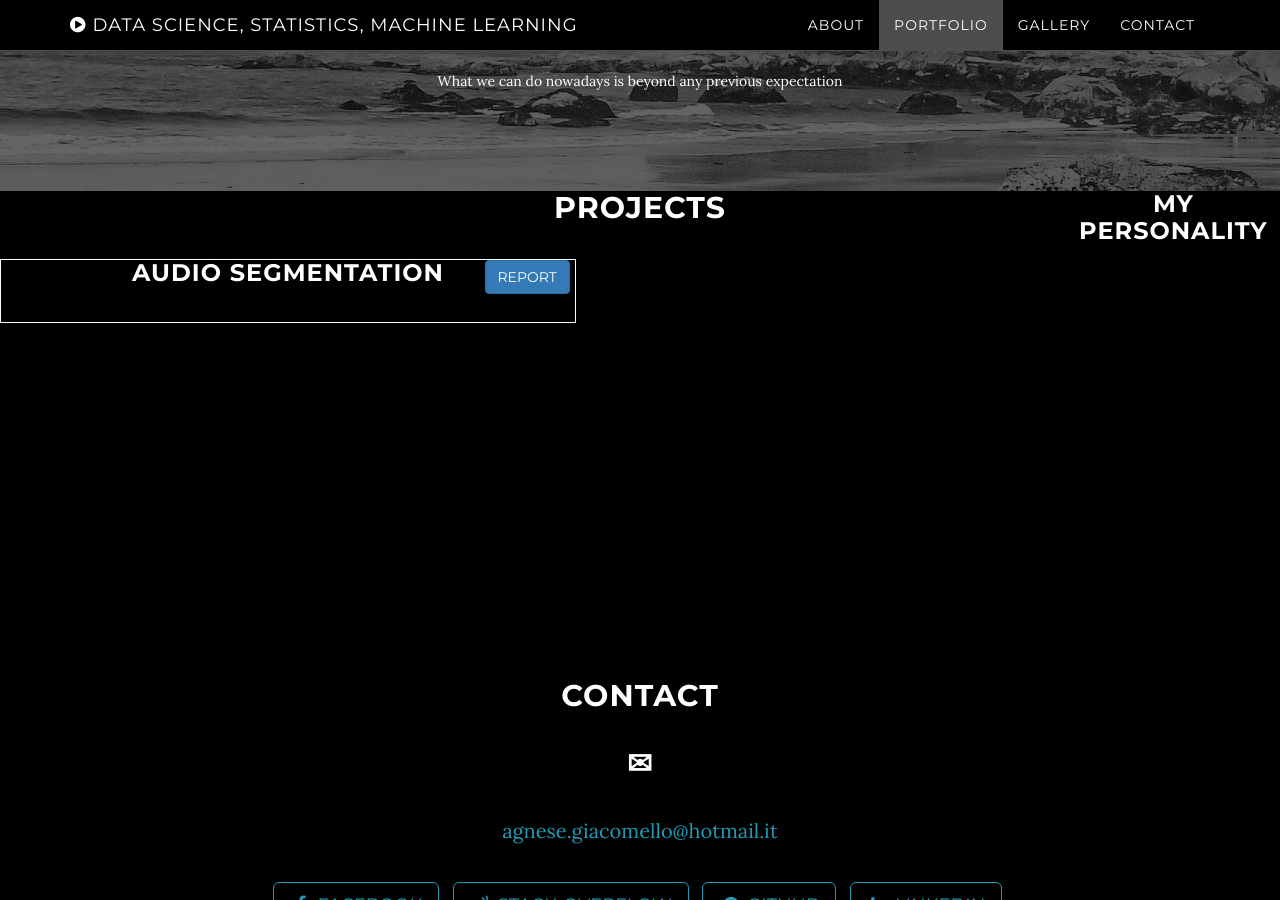
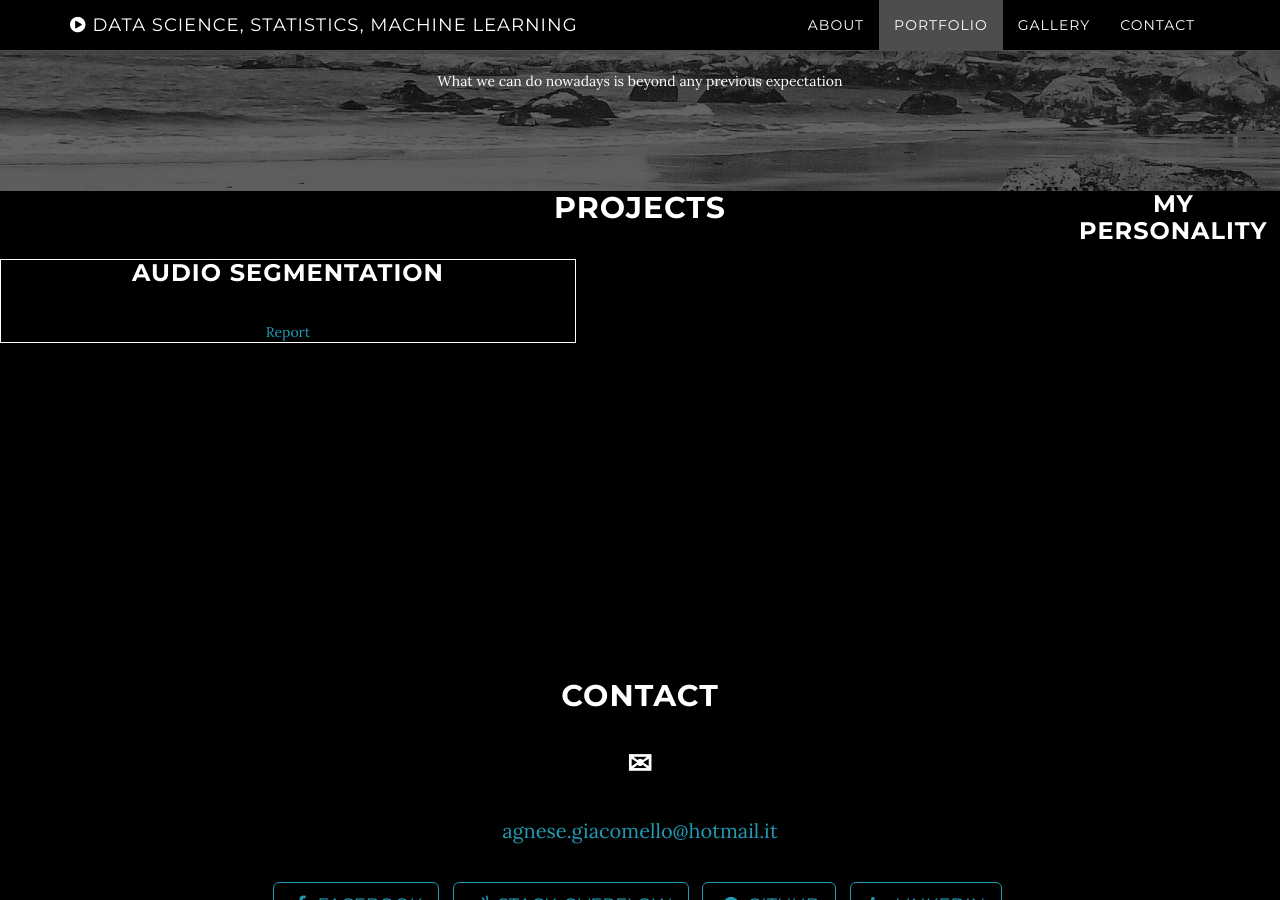
Before and after one commit to AgneseG/AgneseG.github.io, a Jekyll site: the page built from index.html, in a window 1280 px wide and 900 px high, scrolled down 2467 px. Built offline with Jekyll 4.4.1, drawn with Linux system fonts in a browser that asks for light colours.

Commit message:
Update download.html

```diff
--- a/_includes/download.html
+++ b/_includes/download.html
@@ -36,7 +36,7 @@
 
 <div class="cnt1" class="col-lg-8 col-lg-offset-2">
   <h3 class="col-lg-8 col-lg-offset-2" >Audio Segmentation</h3>
-  <a href="https://drive.google.com/file/d/1sbcjbPFX8HLIGBosnztp05XA7lDKWVVw/view?usp=sharing" target="_blank" class="btn btn-primary">Report</a>
+  <a class="col-lg-8 col-lg-offset-2" href="https://drive.google.com/file/d/1sbcjbPFX8HLIGBosnztp05XA7lDKWVVw/view?usp=sharing" target="_blank" class="btn btn-primary">Report</a>
 </div>
 
 
```
